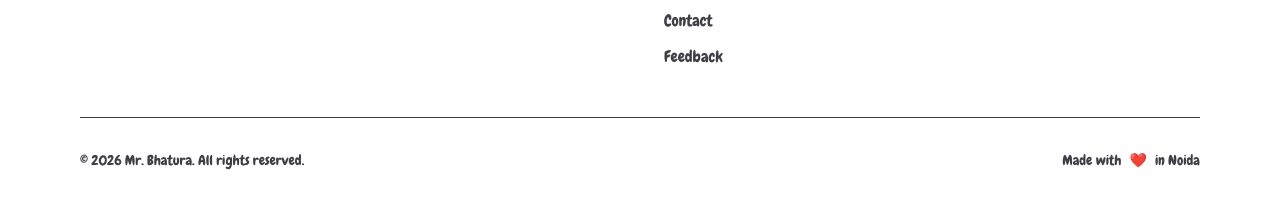
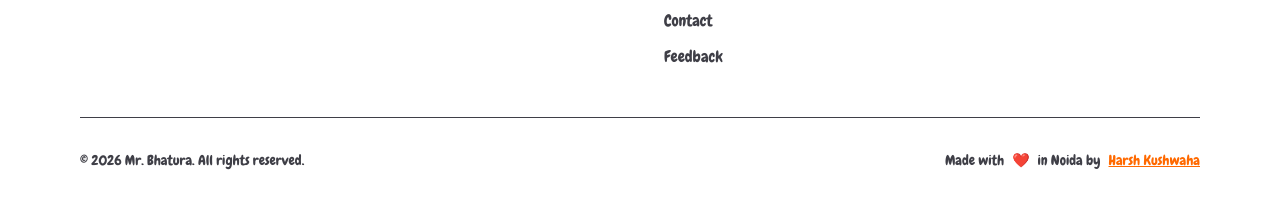
Before and after one commit to theharshdev/mrbhatura, a website: page index.html in a window 1280 px wide. Shown: the part 7340-7542 px from the top of the page. Drawn offline with nearby package versions, Linux system fonts and the light colour scheme.

Commit message:
Added watermakr

```diff
--- a/index.html
+++ b/index.html
@@ -799,7 +799,8 @@
             <p class="text-sm flex items-center gap-2">
               Made with
               <span class="text-destructive">❤️</span>
-              in Noida
+              in Noida by
+              <a href="https://theharsh.vercel.app" target="_blank" class="text-orange-500 underline">Harsh Kushwaha</a>
             </p>
           </div>
         </div>
```
Also changed, not shown: src/output.css.
